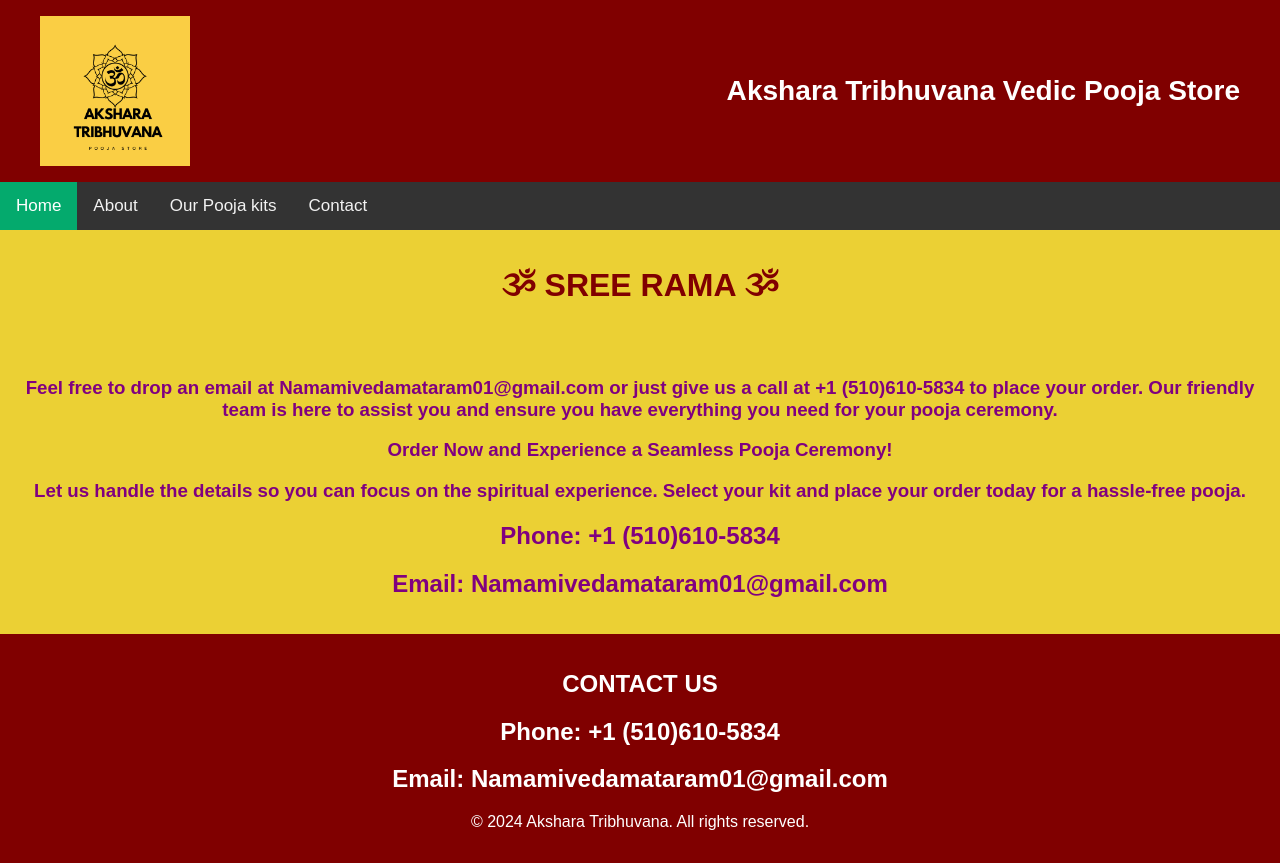
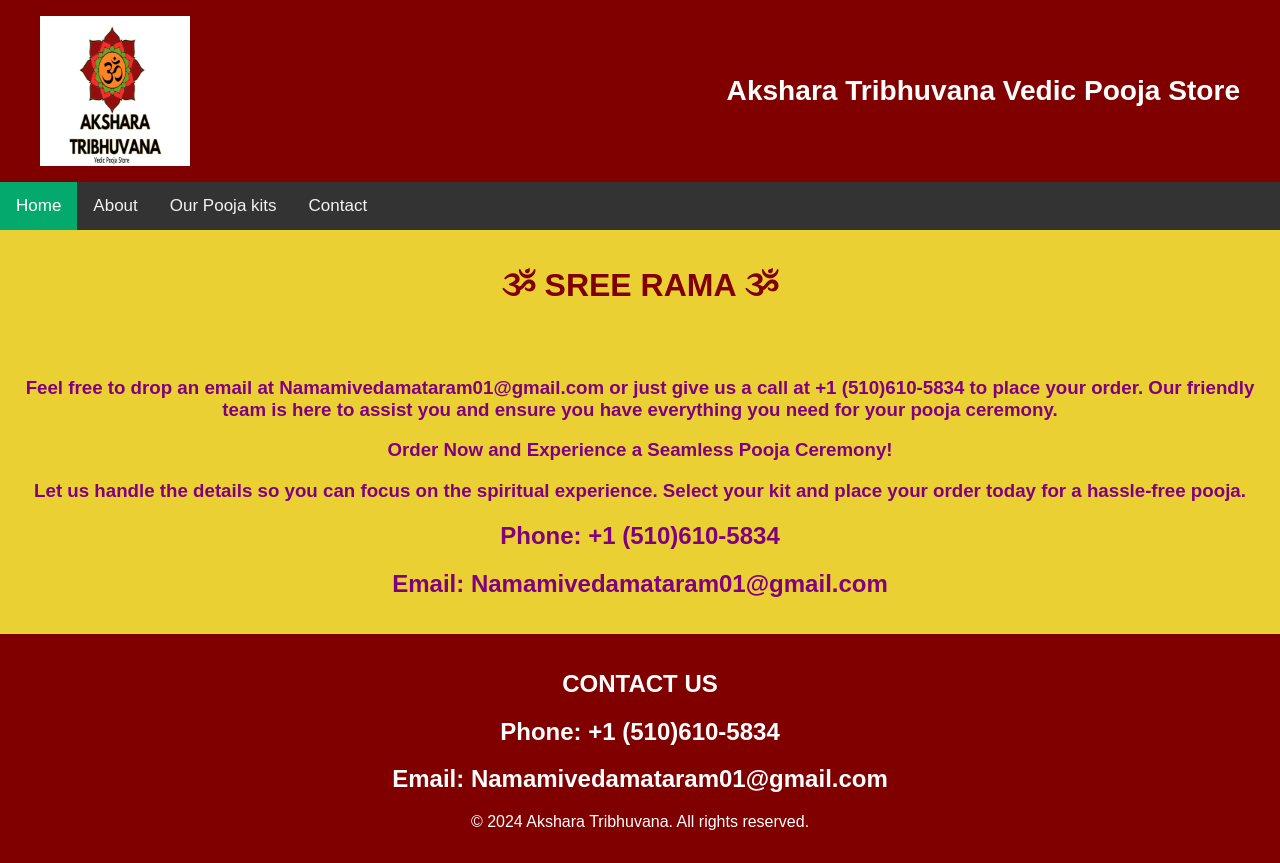
Before and after one commit to AksharaTribhuvana/Akshara-Tribhuvana, a plain HTML site: page contact.html in a window 1280 px wide. Drawn offline with Linux system fonts and the light colour scheme.

Commit message:
Update contact.html

```diff
--- a/contact.html
+++ b/contact.html
@@ -9,7 +9,7 @@
 <body>
     <header>
         <nav>
-            <img src="logo.png" alt="Akshara Tribhuvana" width="150" height="150">
+            <img src="logo1.jpeg" alt="Akshara Tribhuvana" width="150" height="150">
             <div class="logo"><h3 align="center">Akshara Tribhuvana Vedic Pooja Store</h3></div>
 
         </nav>
```
